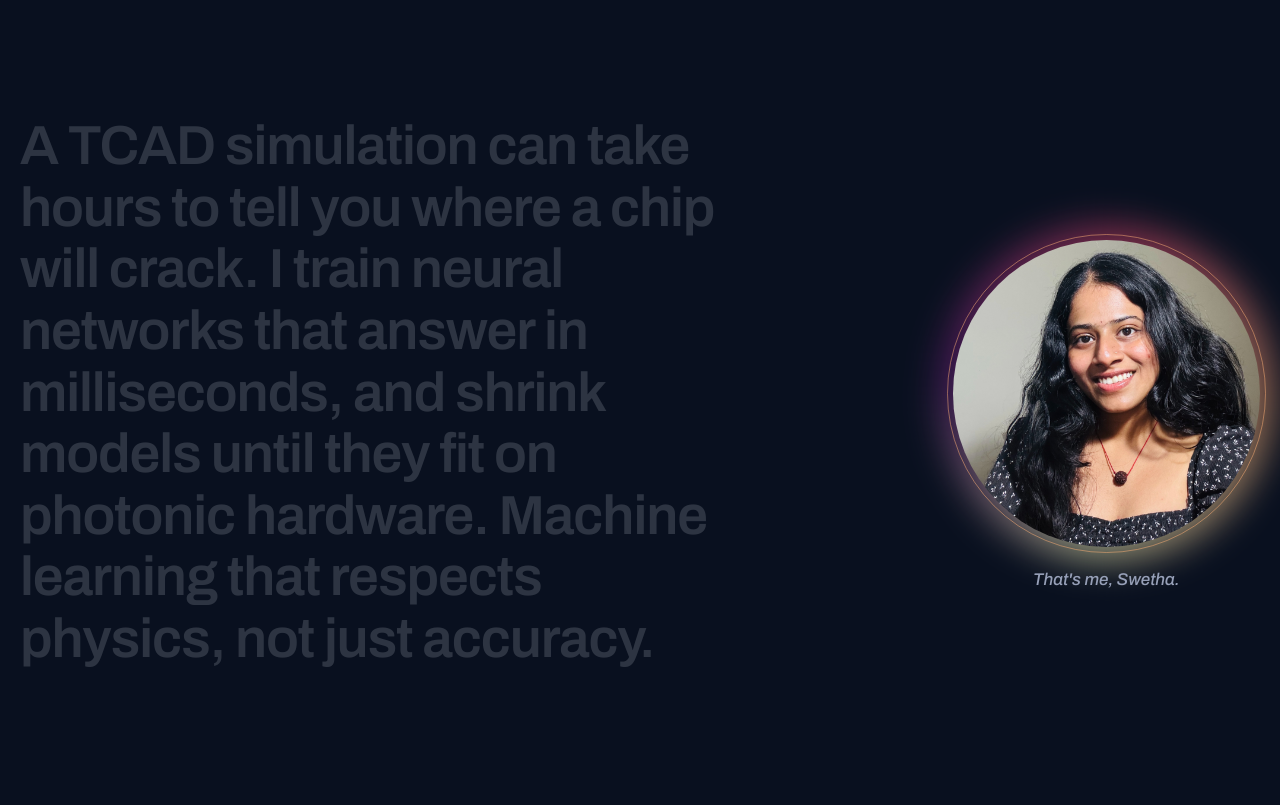
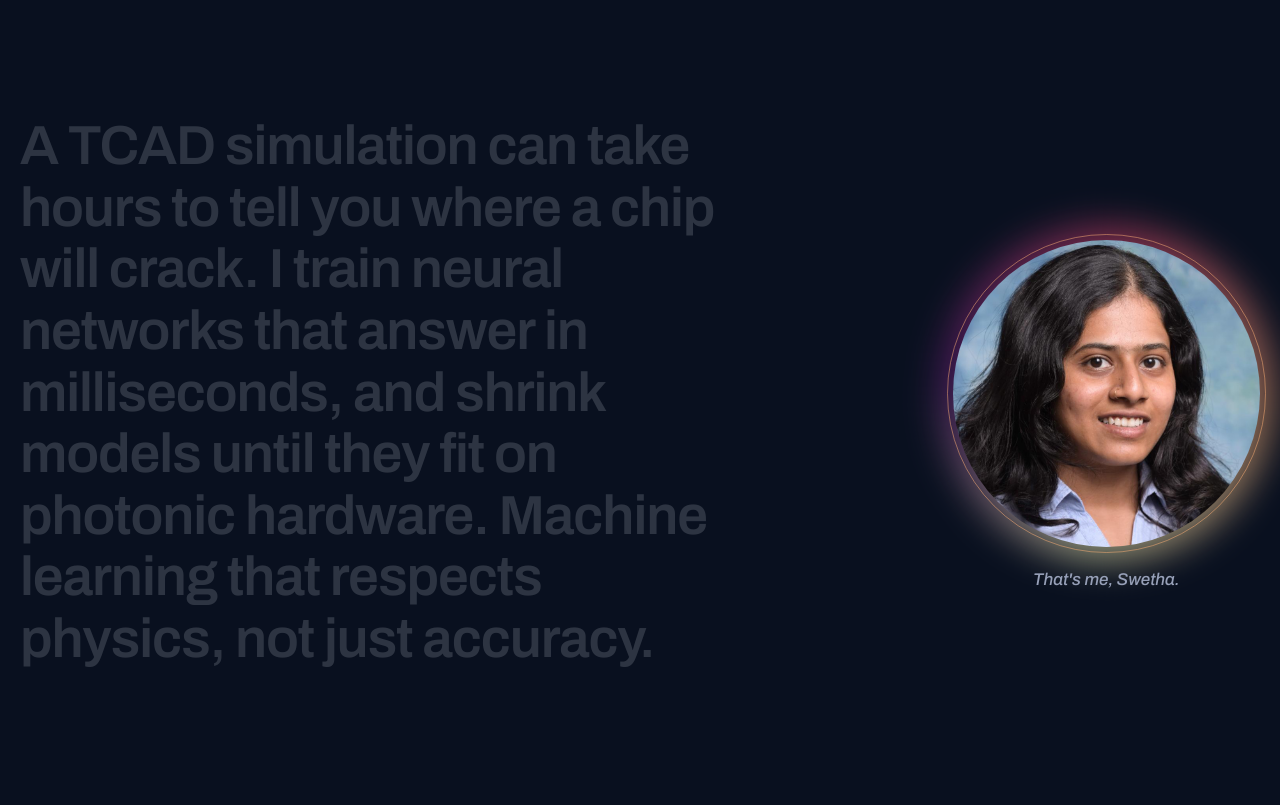
Before and after one commit to swetha-gn/swetha-gn.github.io, a plain HTML site: page index.html in a window 1280 px wide. Shown: the part 860-1665 px from the top of the page. Drawn offline with nearby package versions, Linux system fonts and the light colour scheme; animation ran at ten frames a second.

Commit message:
Use new portrait photo

```diff
--- a/index.html
+++ b/index.html
@@ -50,7 +50,7 @@ a{color:inherit}
 /* ---------- statement ---------- */
 .statement{padding:22vh 0 18vh;display:grid;grid-template-columns:minmax(0,1fr) auto;gap:64px;align-items:center}
 .portrait{position:relative;width:clamp(220px,24vw,340px);aspect-ratio:1;margin:0}
-.portrait .ph{position:relative;z-index:1;width:100%;height:100%;border-radius:50%;overflow:hidden}.portrait img{width:100%;height:100%;object-fit:cover;display:block;transform:scale(1.14)}
+.portrait .ph{position:relative;z-index:1;width:100%;height:100%;border-radius:50%;overflow:hidden}.portrait img{position:absolute;width:122.8%;height:auto;max-width:none;left:-14.6%;top:-35.4%;display:block}
 .portrait::before{content:"";position:absolute;inset:-14px;border-radius:50%;background:conic-gradient(from 0deg,var(--m6),var(--m4),var(--m2),var(--m1),var(--m6));filter:blur(18px);opacity:.55;animation:spin 9s linear infinite}
 .portrait::after{content:"";position:absolute;inset:-6px;border-radius:50%;border:1.5px solid rgba(254,176,120,.5)}
 .portrait figcaption{position:absolute;left:50%;bottom:-46px;transform:translateX(-50%);white-space:nowrap;font-style:italic;font-weight:500;font-size:17px;color:var(--dim);font-variation-settings:"wdth" 100}
@@ -211,7 +211,7 @@ a{color:inherit}
 <main id="main">
 <section class="statement wrap" aria-label="About">
 <p id="stmt">A TCAD simulation can take hours to tell you where a chip will crack. I train neural networks that answer in milliseconds, and shrink models until they fit on photonic hardware. Machine learning that respects physics, not just accuracy.</p>
-<figure class="portrait"><div class="ph"><img src="assets/img/1795055548623_image.png" alt="Portrait of Swetha Gendlur Nagarajan, smiling" width="560" height="560"></div><figcaption>That's me, Swetha.</figcaption></figure>
+<figure class="portrait"><div class="ph"><img src="assets/img/CC13D7DF-8134-4FF6-8760-35ADC752B425.JPG" alt="Portrait of Swetha Gendlur Nagarajan, smiling" width="1179" height="2096"></div><figcaption>That's me, Swetha.</figcaption></figure>
 </section>
 <section class="speed wrap" aria-labelledby="speed-h">
 <p class="kicker">Presented at SPIE Photonics West 2026, San Francisco</p>
```
